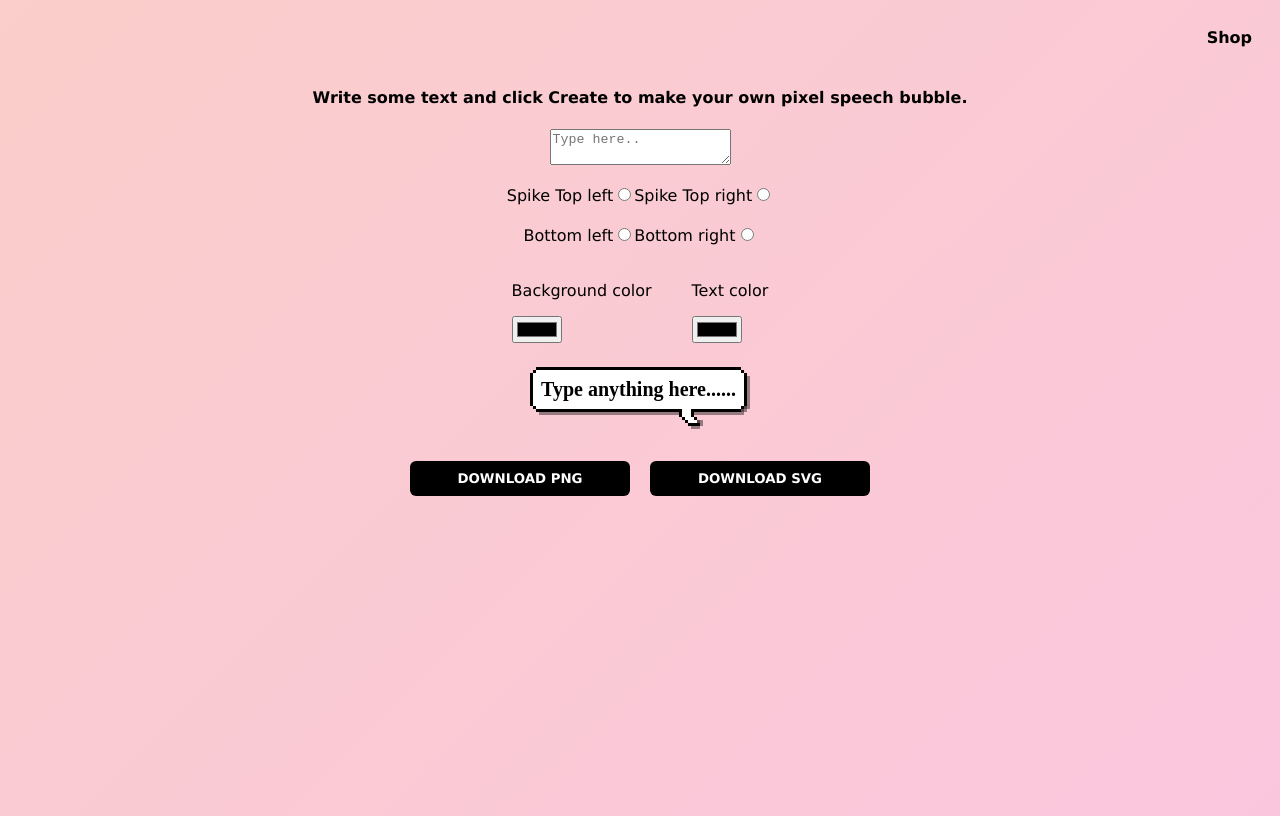
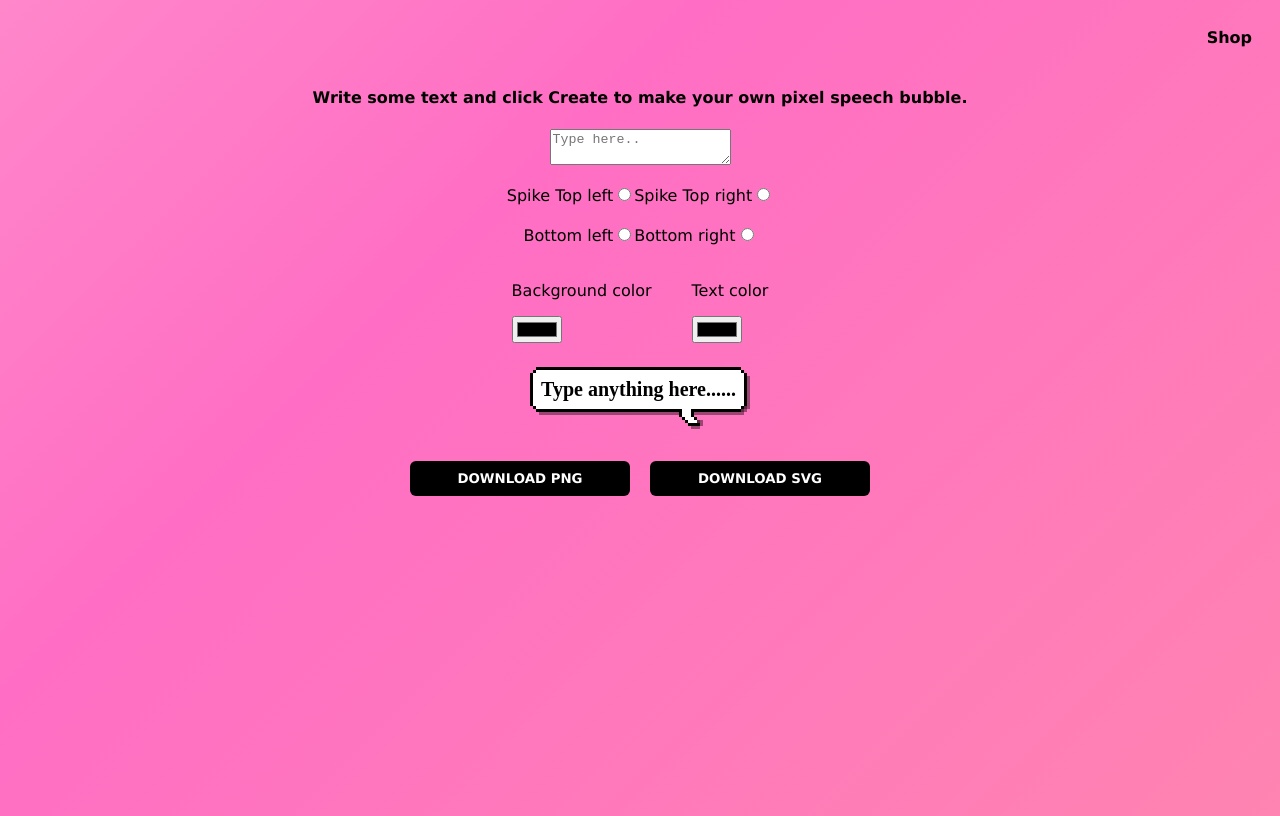
Before and after one commit to coder123332/chatbubble-project, a React (Vite) app: page / in a window 1280 px wide. Built offline with nearby package versions, Linux system fonts and the light colour scheme.

Commit message:
Update background to animated pink gradient

```diff
--- a/src/App.css
+++ b/src/App.css
@@ -1,7 +1,7 @@
 /* General Styling */
 body {
     font-family: Verdana, sans-serif;
-    background: linear-gradient(135deg, #ff9a9e, #fad0c4, #fbc2eb);
+    background: linear-gradient(-45deg, #ff9a9e, #ff6ec4, #ffd1dc, #ff9a9e);
     background-size: 400% 400%;
     animation: gradientAnimation 15s ease infinite;
     min-height: 100vh;
```
